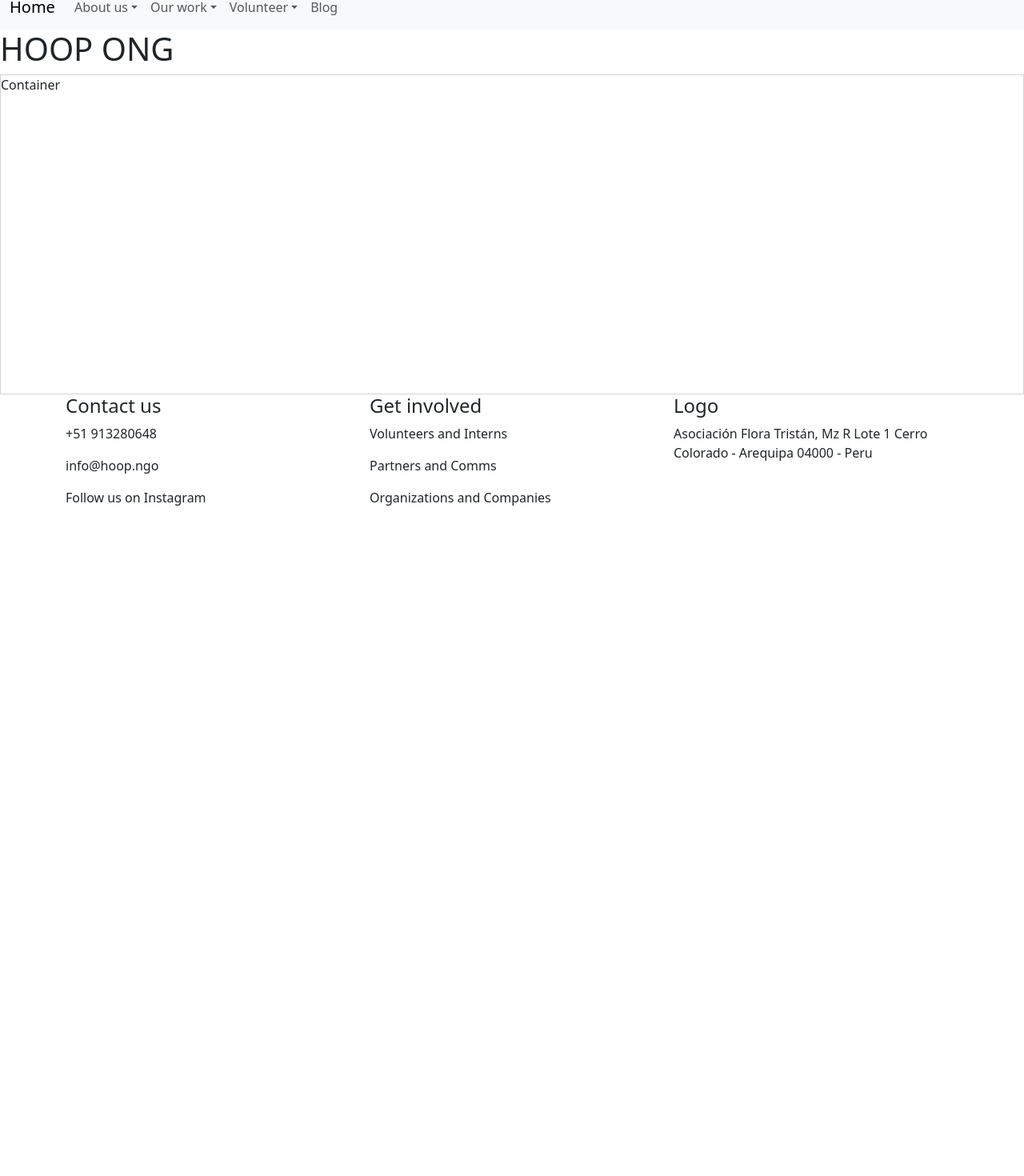
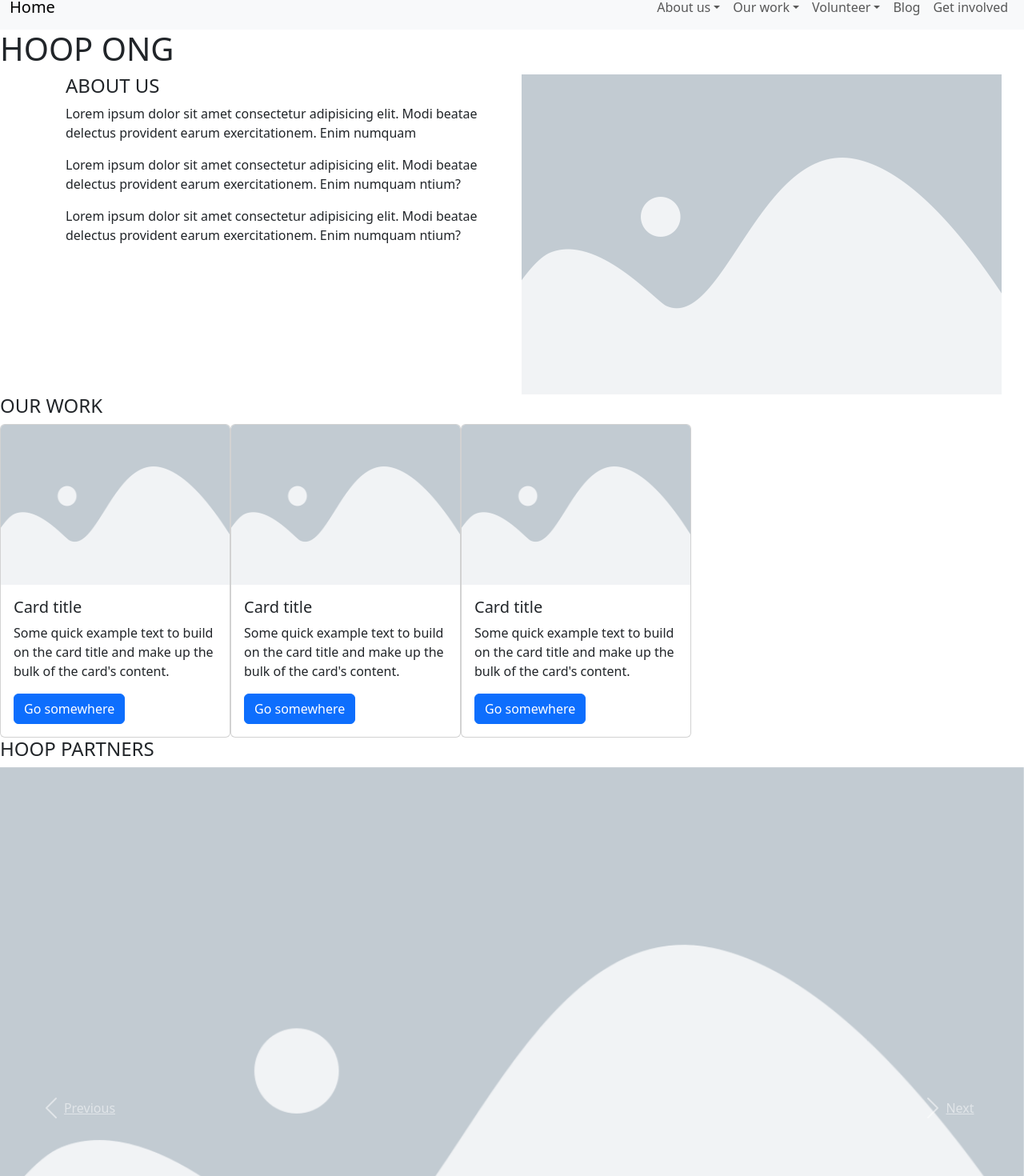
Before and after one commit to fsimizu/hoop_front, a React (Vite) app: page / in a window 1280 px wide. Shown: the part 19-1489 px from the top of the page at 80% size. Before the commit the page ends 800 px from the top, so only its background shows below. Built offline with nearby package versions, Linux system fonts and the light colour scheme.

Commit message:
added section to home page

```diff
--- /dev/null
+++ b/src/components/AboutUs/abousUs.css
@@ -0,0 +1,3 @@
+#aboutUs__image {
+    height: 400px;
+}
--- /dev/null
+++ b/src/components/AboutUs/index.jsx
@@ -0,0 +1,19 @@
+import React from "react";
+import './abousUs.css';
+
+export function AboutUs() {
+    return (
+        <div class="container">
+            <div class="row">
+                <div class="col-12 col-md-6">
+                    <h4>ABOUT US</h4>
+                    <p>Lorem ipsum dolor sit amet consectetur adipisicing elit. Modi beatae delectus provident earum exercitationem. Enim numquam </p>
+                    <p>Lorem ipsum dolor sit amet consectetur adipisicing elit. Modi beatae delectus provident earum exercitationem. Enim numquam ntium?</p>
+                    <p>Lorem ipsum dolor sit amet consectetur adipisicing elit. Modi beatae delectus provident earum exercitationem. Enim numquam ntium?</p>
+                </div>
+                <div class="col-12 col-md-6">
+                    <img id="aboutUs__image" src="/placeholder.png" alt="image about us" />
+                </div>
+            </div>
+        </div>
+)}
--- a/src/components/Container/container.css
+++ b/src/components/Container/container.css
@@ -1,4 +1,4 @@
 .containter {
     height: 50vh;
-    border: 1px solid lightgray
+
 }
--- /dev/null
+++ b/src/components/HoopPartners/index.jsx
@@ -0,0 +1,30 @@
+import React from "react";
+import './partners.css';
+
+export function Partners() {
+    return (
+        <div>
+            <h4>HOOP PARTNERS</h4>
+            <div id="carouselExampleControls" class="carousel slide" data-ride="carousel">
+                <div class="carousel-inner">
+                    <div class="carousel-item active">
+                        <img class="d-block w-100" src="/placeholder.png" alt="First slide"/>
+                    </div>
+                    <div class="carousel-item">
+                        <img class="d-block w-100" src="/placeholder.png" alt="Second slide"/>
+                    </div>
+                    <div class="carousel-item">
+                        <img class="d-block w-100" src="/placeholder.png" alt="Third slide"/>
+                    </div>
+                </div>
+                <a class="carousel-control-prev" href="#carouselExampleControls" role="button" data-slide="prev">
+                    <span class="carousel-control-prev-icon" aria-hidden="true"></span>
+                    <span class="sr-only">Previous</span>
+                </a>
+                <a class="carousel-control-next" href="#carouselExampleControls" role="button" data-slide="next">
+                    <span class="carousel-control-next-icon" aria-hidden="true"></span>
+                    <span class="sr-only">Next</span>
+                </a>
+            </div>
+        </div>
+)}
--- a/src/components/Navbar/index.jsx
+++ b/src/components/Navbar/index.jsx
@@ -40,6 +40,9 @@ export function Navbar() {
                         <li class="nav-item">
                             <a class="nav-link" href="./blog">Blog</a>
                         </li>
+                        <li class="nav-item">
+                            <a class="nav-link" href="./get-involved">Get involved</a>
+                        </li>
                     </ul>
                 </div>
             </div>
--- a/src/components/Navbar/navbar.css
+++ b/src/components/Navbar/navbar.css
@@ -0,0 +1,3 @@
+.navbar-collapse {
+    flex-grow: 0;
+}
--- /dev/null
+++ b/src/components/OurWork/index.jsx
@@ -0,0 +1,37 @@
+import React from "react";
+import './ourWork.css';
+
+export function OurWork() {
+    return (
+        <div>
+            <h4>OUR WORK</h4>
+            <div class="ourWork__cards">
+                <div class="card">
+                    <img class="card-img-top" src="/placeholder.png" alt="Card image cap" />
+                    <div class="card-body">
+                        <h5 class="card-title">Card title</h5>
+                        <p class="card-text">Some quick example text to build on the card title and make up the bulk of the card's content.</p>
+                        <a href="#" class="btn btn-primary">Go somewhere</a>
+                    </div>
+                </div>
+
+                <div class="card">
+                    <img class="card-img-top" src="/placeholder.png" alt="Card image cap" />
+                    <div class="card-body">
+                        <h5 class="card-title">Card title</h5>
+                        <p class="card-text">Some quick example text to build on the card title and make up the bulk of the card's content.</p>
+                        <a href="#" class="btn btn-primary">Go somewhere</a>
+                    </div>
+                </div>
+
+                <div class="card">
+                    <img class="card-img-top" src="/placeholder.png" alt="Card image cap" />
+                    <div class="card-body">
+                        <h5 class="card-title">Card title</h5>
+                        <p class="card-text">Some quick example text to build on the card title and make up the bulk of the card's content.</p>
+                        <a href="#" class="btn btn-primary">Go somewhere</a>
+                    </div>
+                </div>
+            </div>
+        </div>
+)}
--- /dev/null
+++ b/src/components/OurWork/ourWork.css
@@ -0,0 +1,9 @@
+.card {
+    width: 18rem;
+}
+.card-img-top {
+    height: 200px;
+}
+.ourWork__cards {
+    display: flex;
+}
--- a/src/routes/root.jsx
+++ b/src/routes/root.jsx
@@ -2,6 +2,9 @@ import React from "react";
 import { Container } from "../components/Container";
 import { Footer } from "../components/Footer";
 import { Navbar } from "../components/Navbar";
+import { AboutUs } from "../components/AboutUs";
+import { OurWork } from "../components/OurWork";
+import { Partners } from "../components/HoopPartners";
 
 
 export function Root() {
@@ -10,7 +13,11 @@ export function Root() {
     <div>
       <Navbar />
       <h1>HOOP ONG</h1>
+      <AboutUs />
+      <OurWork />
+      <Partners />
       <Container />
+
       <Footer />
     </div>
   );
```
Also changed, not shown: public/placeholder.png (added), src/components/HoopPartners/partners.css (added).
